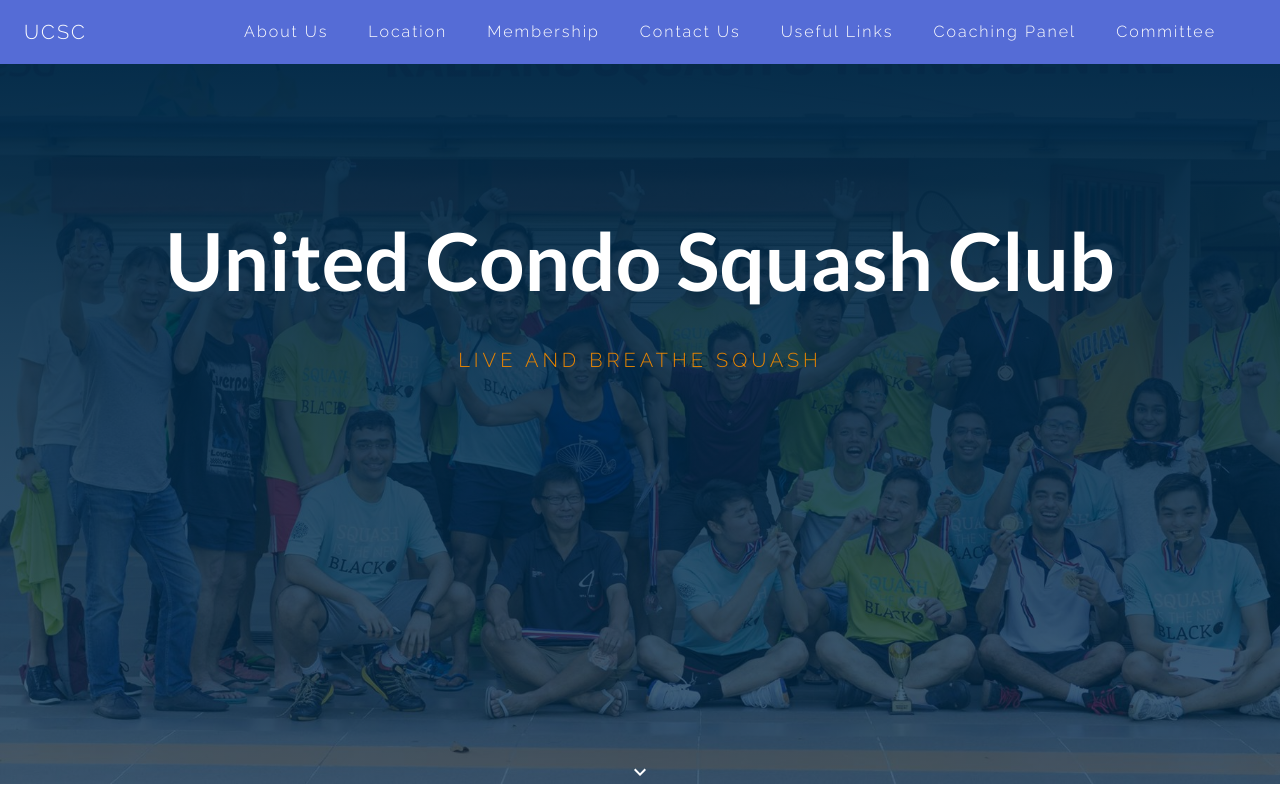
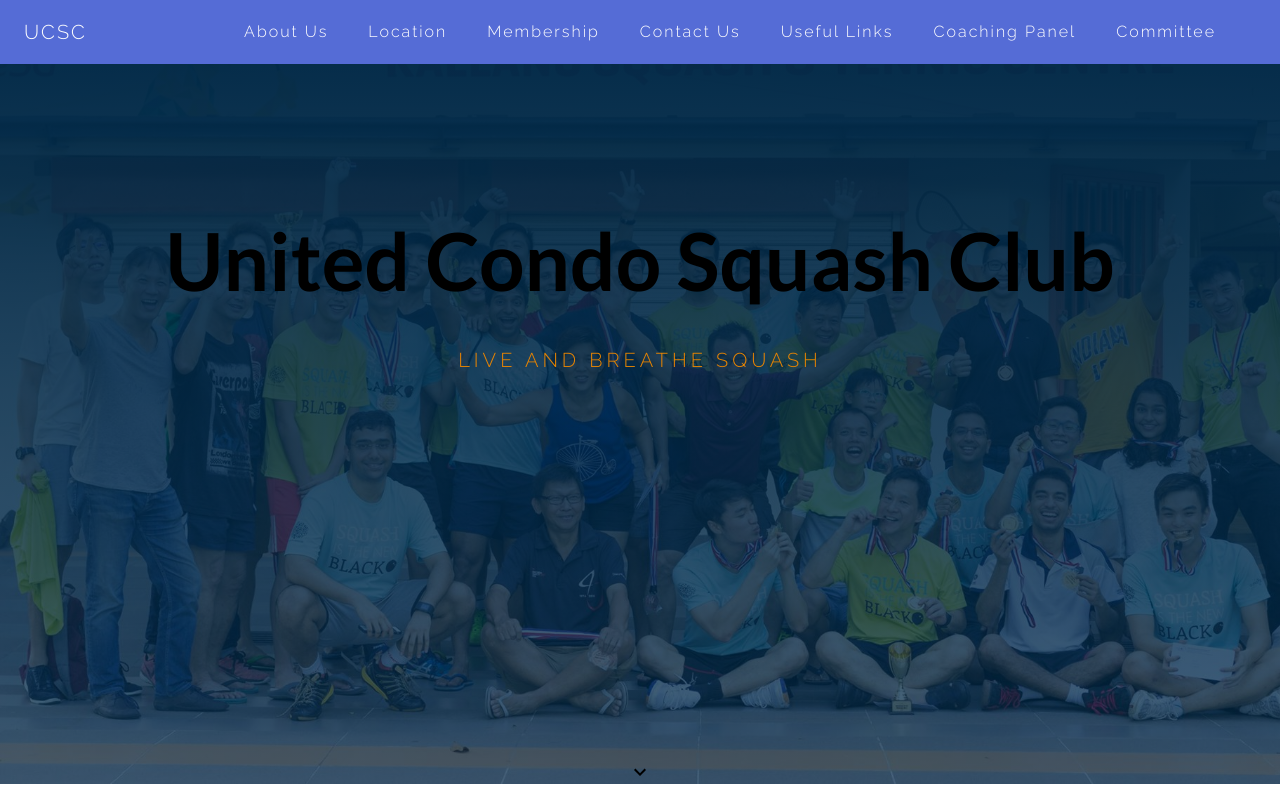
Before and after one commit to aranair/ucsc, a Next.js app: page / in a window 1280 px wide. Shown: the top 799 px of the page. Built offline with nearby package versions, Linux system fonts and the light colour scheme.

Commit message:
white -> #000000

```diff
--- a/pages/_app.js
+++ b/pages/_app.js
@@ -21,7 +21,7 @@ const mainStyles = {
 const footerStyles = {
   width: '100%',
   height: 150,
-  color: 'white',
+  color: '#000000',
   background: '#002846',
   borderTop: '1px solid #eaeaea',
   display: 'flex',
--- a/pages/index.js
+++ b/pages/index.js
@@ -19,10 +19,10 @@ const useStyles = makeStyles((theme) => ({
   },
   whiteIcon: {
     fontSize: 40,
-    color: 'white',
+    color: '#000000',
   },
   title: {
-    color: 'white',
+    color: '#000000',
     textAlign: 'center',
     fontFamily: 'Lato, sans-serif',
     fontWeight: 700,
--- a/theme.js
+++ b/theme.js
@@ -5,7 +5,7 @@ import red from '@mui/material/colors/red';
 const theme = createTheme({
   palette: {
     white: {
-      main: 'white',
+      color: '#000000',
     },
     primary: {
       main: '#556cd6',
```
